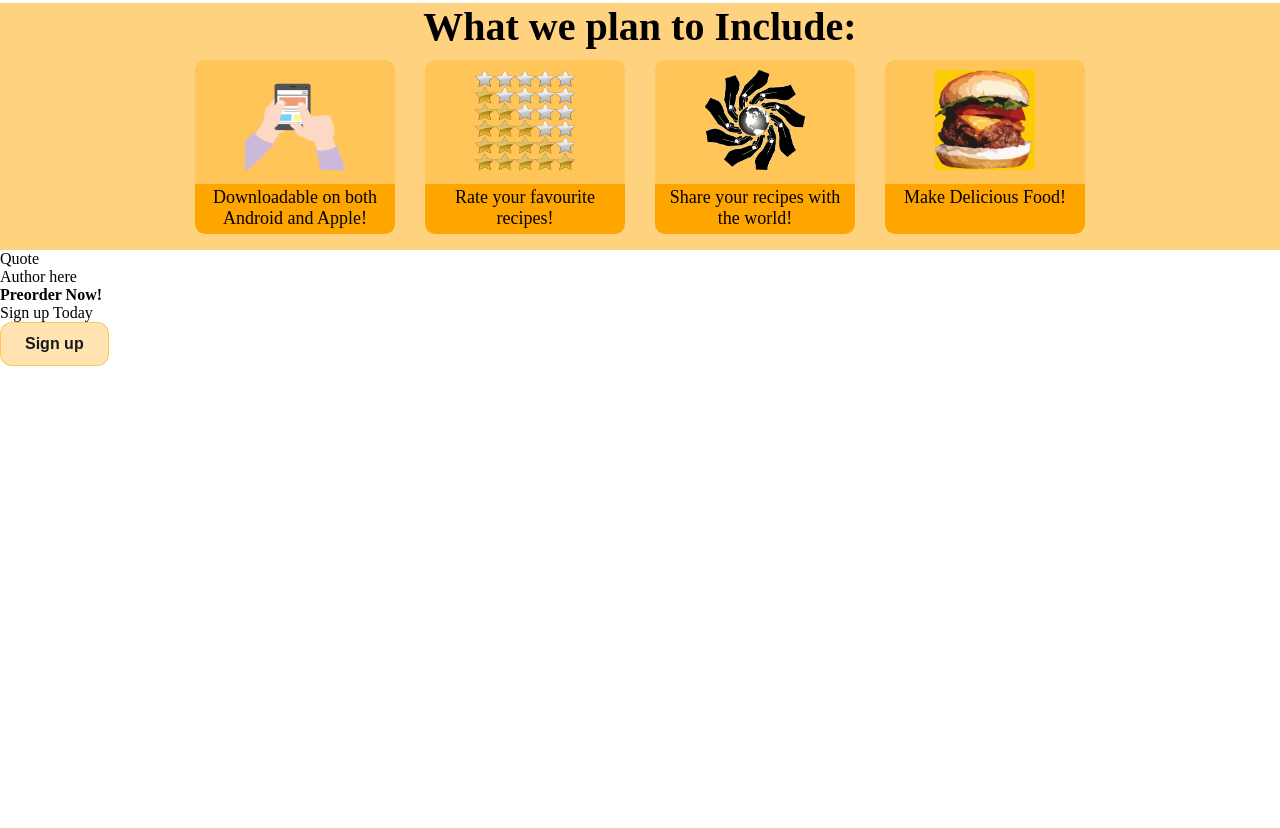
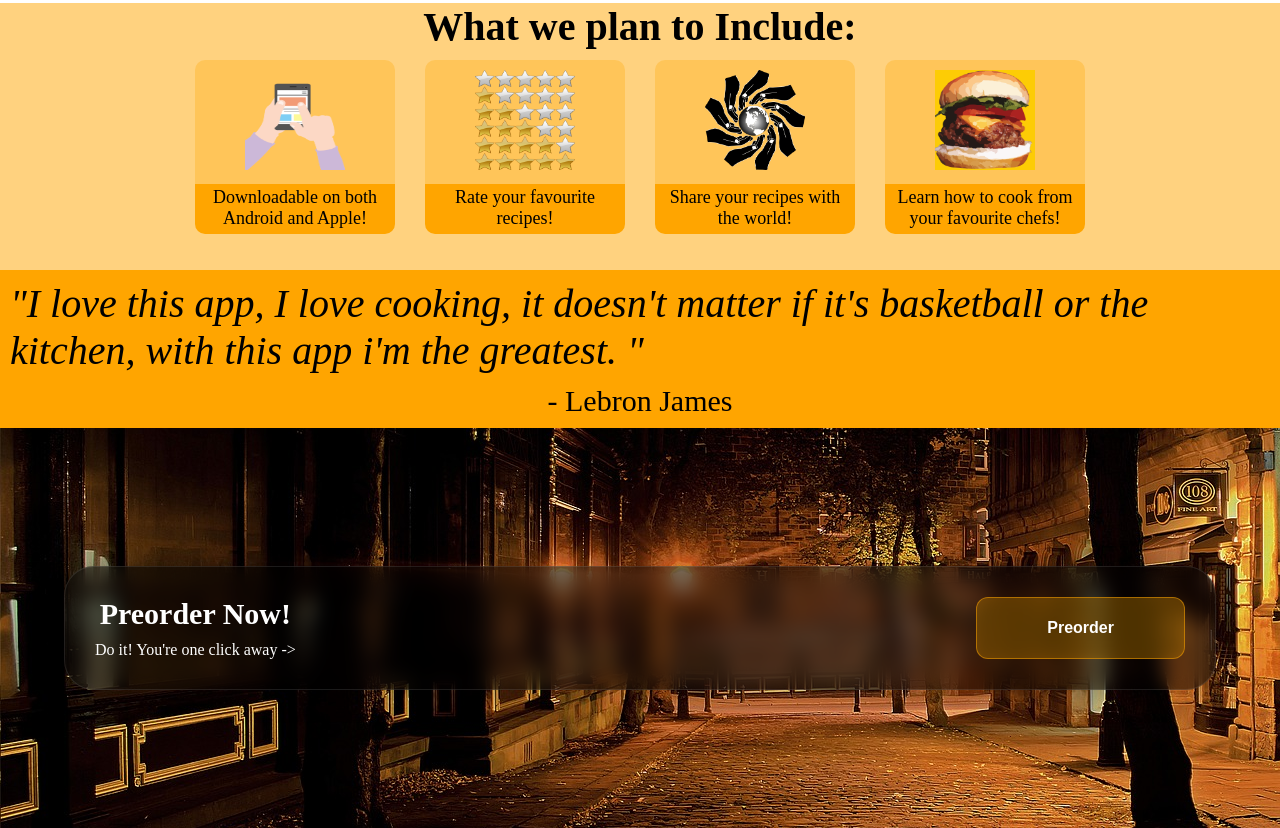
Before and after one commit to raihanCarder/cooking-app-webpage, a plain HTML site: page index.html in a window 1280 px wide. Shown: the part 797-1625 px from the top of the page. Before the commit the page ends 1163 px from the top, so only its background shows below. Drawn offline with Linux system fonts and the light colour scheme.

Commit message:
Finish Quote and Preorder Sections

```diff
--- a/index.html
+++ b/index.html
@@ -19,7 +19,7 @@
             <ul>
                 <li><a href="#main-info">Our Company</a></li>
                 <li><a href="#info-section">Information</a></li>
-                <li><a>Preorder</a></li>
+                <li><a href="#preorder">Preorder</a></li>
             </ul>
         </nav>
     </div>
@@ -52,20 +52,22 @@
         </div>
         <div class="info">
             <img src="/images/hamburger.webp" width="100px" height="100px">
-            <p>Make Delicious Food!</p>
+            <p>Learn how to cook from your favourite chefs!</p>
         </div>
     </div>
     <div class="quote">
-        <p id="quote-text">Quote</p>
-        <p id="author">Author here</p>
+        <p id="quote-text"><em>&quot;I love this app, I love cooking, it doesn't matter if it's basketball or the
+                kitchen,
+                with this app i'm the greatest. &quot;</em></p>
+        <p id="author">- Lebron James</p>
     </div>
-    <div class="footer-section">
+    <div class="footer-section" id="preorder">
         <div id="container">
             <div id="subcontainer">
                 <h4>Preorder Now!</h4>
-                <p>Sign up Today</p>
+                <p>Do it! You're one click away -> </p>
             </div>
-            <button>Sign up</button>
+            <button id="preorder-btn">Preorder</button>
         </div>
     </div>
 </body>
--- a/styles.css
+++ b/styles.css
@@ -182,7 +182,6 @@ h3 {
     gap: 30px;
     padding: 10px;
     flex-wrap: wrap;
-    height: 200px;
     padding-bottom: 50px;
 }
 
@@ -216,3 +215,71 @@ h3 {
     text-align: center;
     padding: 3px;
 }
+
+/*QUOTE AREA*/
+
+.quote {
+    background-color: orange;
+    display: flex;
+    align-items: center;
+    flex-direction: column;
+    justify-content: center;
+}
+
+#quote-text {
+    margin: 10px;
+    font-size: 40px;
+
+}
+
+#author {
+    padding-bottom: 10px;
+    font-size: 30px;
+}
+
+/* PREORDER SECTION*/
+
+.footer-section {
+
+    background-image: url(/images/orange-alley.jpg);
+    background-repeat: no-repeat;
+    background-size: cover;
+    background-position: center;
+
+    height: 50vh;
+    display: flex;
+    align-items: center;
+    justify-content: center;
+}
+
+#container {
+    background-color: red;
+    display: flex;
+    flex-direction: row;
+    justify-content: space-between;
+    width: 90%;
+    padding: 30px;
+    border-radius: 30px;
+
+    color: white;
+
+    background: rgba(0, 0, 0, 0.5);
+    backdrop-filter: blur(10px);
+    -webkit-backdrop-filter: blur(10px);
+    box-shadow: 0 4px 30px rgba(0, 0, 0, 0.2);
+    border: 1px solid rgba(255, 255, 255, 0.1);
+}
+
+#subcontainer {
+    text-align: center;
+}
+
+h4 {
+    font-size: 30px;
+    margin-bottom: 10px;
+}
+
+#preorder-btn {
+    padding: 0 70px;
+    color: white;
+}
```
Also changed, not shown: images/orange-alley.jpg (added).
